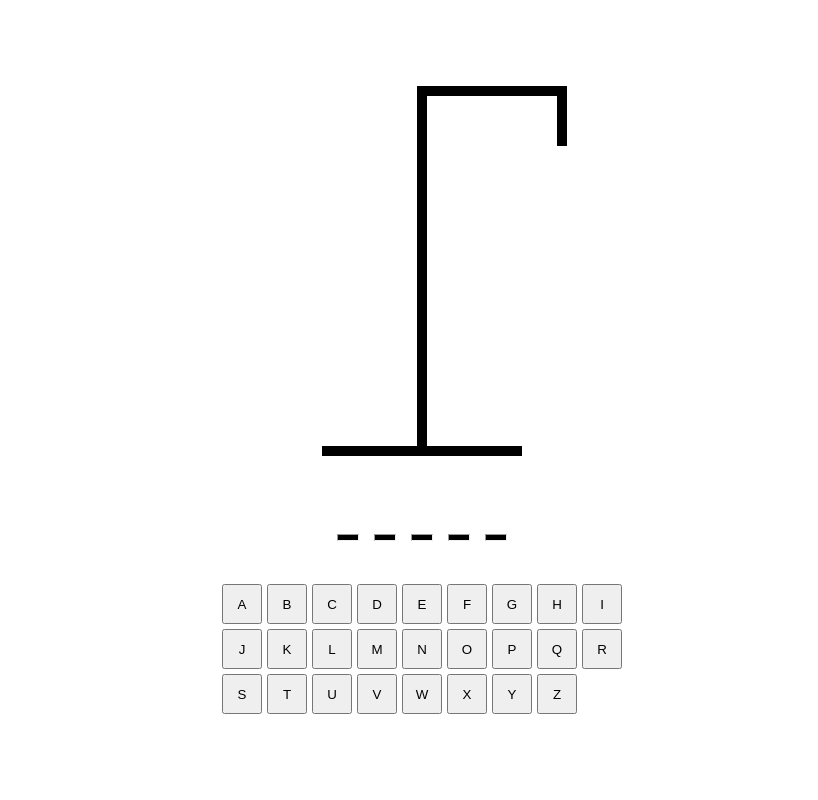
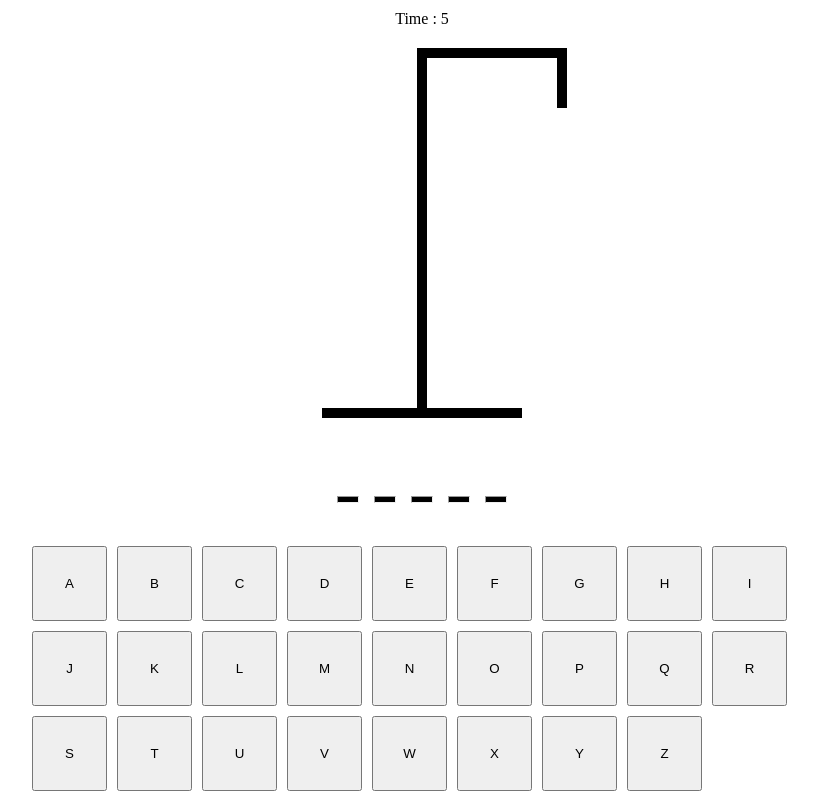
Before and after one commit to Gayathrisankar18/hangman, a React (Vite) app: page / in a window 1280 px wide. Shown: the whole page, without its empty margins (218-1036 px from the left). Built offline with nearby package versions, Linux system fonts and the light colour scheme.

Commit message:
Update keyboard styles and add time

```diff
--- a/src/App.css
+++ b/src/App.css
@@ -56,11 +56,11 @@
   column-gap: 15px;
 }
 .letter-buttons-container {
-  width: 400px;
+  width: 780px;
     display: flex;
     flex-wrap: wrap;
-    row-gap: 5px;
-    column-gap: 5px;
+    row-gap: 10px;
+    column-gap: 10px;
     margin-top: 15px;
 }
 .content-wrapper {
@@ -98,12 +98,17 @@
 }
 
 .letter-button-selected {
-  background-color: aqua;
+  background-color: hsl(200, 100%, 50%);
+  color: white;
 }
 
 .letter-button {
-  width: 40px;
-  height: 40px;
+  width: 75px;
+  height: 75px;
+}
+
+.letter-button:hover:not(:disabled) {
+  background-color: hsl(200, 100%, 75%);
 }
 
 .game-status-message-container {
--- a/src/App.tsx
+++ b/src/App.tsx
@@ -20,11 +20,12 @@ function App() {
   const [correctGuesses, setCorrectGuesses] = useState<Array<string>>([]);
   const [wrongGuesses, setWrongGuesses] = useState<Array<string>>([]);
   const [gameStatus, setGameStatus] = useState<number | null>(null)
+  const [time,setTime] = useState<number>(0)
   // const [wordFetchStatus, setWordFetchStatus] = useState<string>('Loading...')
 
   // useEffect( () => {
   //   // const fetchWord = async() => {
-  //   //   const response = await fetch('https://random-word-api.herokuapp.com/word?length=5')
+  //   //   const response = await fetch('https://random-word-api.herokuapp.com/word?length=20')
   //   //   const decoded = await response.json() as string[]
   //   //   setWord(decoded[0].toUpperCase())
   //   // }
@@ -33,7 +34,7 @@ function App() {
 
   // const fetchWord = async () => {
   //   try{
-  //   const response = await fetch('https://random-word-api.herokuapp.com/word?length=5');
+  //   const response = await fetch('https://random-word-api.herokuapp.com/word?length=20');
   //   const decoded = (await response.json()) as string[];
   //   setWord(decoded[0]?.toUpperCase() || '');
   //   setWordFetchStatus('');
@@ -68,6 +69,28 @@ function App() {
     }
   }, [correctGuesses, word])
 
+  useEffect(() => {
+    const timer = setTimeout(() => {
+      if(gameStatus === null) {
+        setGameStatus(2)
+      }
+    }, 1000 * 20)
+    return () => clearTimeout(timer)
+  }, [gameStatus])
+
+  useEffect(() => {
+    let timer: number = 0
+    if(gameStatus) {
+      clearTimeout(timer)
+      setTime(0)
+    }else {
+      timer = setTimeout(() => {
+        setTime((time) => time+1)
+      }, 1000)
+    }
+    return () => clearTimeout(timer)
+  }, [time, gameStatus])
+
   return (
       <div className='main-container'>
          {gameStatus &&
@@ -75,6 +98,7 @@ function App() {
             <button onClick={() => window.location.reload()}>Restart</button></div>}
         {word?.length ?
         <div className='content-wrapper'>
+            <div>Time : {time}</div>
 
             <HangingManDrawing availableRetry={availableRetry}/>
 
```
